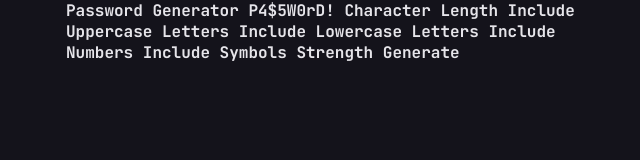
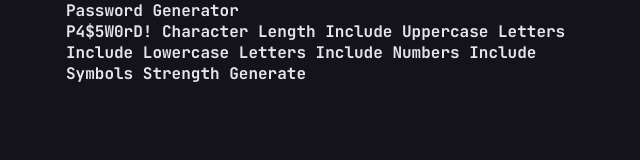
Before and after one commit to ZZ83/password-generator-app, a website: page index.html in a window 1280 px wide. Shown: the whole page, without its empty margins (304-944 px from the left). Drawn offline with Linux system fonts and the light colour scheme.

Commit message:
Add h1 element

```diff
--- a/index.html
+++ b/index.html
@@ -9,7 +9,7 @@
 	</head>
 	<body class="max-w-[35.75rem] px-4 mx-auto text-white bg-gray-800 text-400 font-jetBrainsMono">
 
-		Password Generator
+		<h1>Password Generator</h1>
 
 		P4$5W0rD!
 
```
